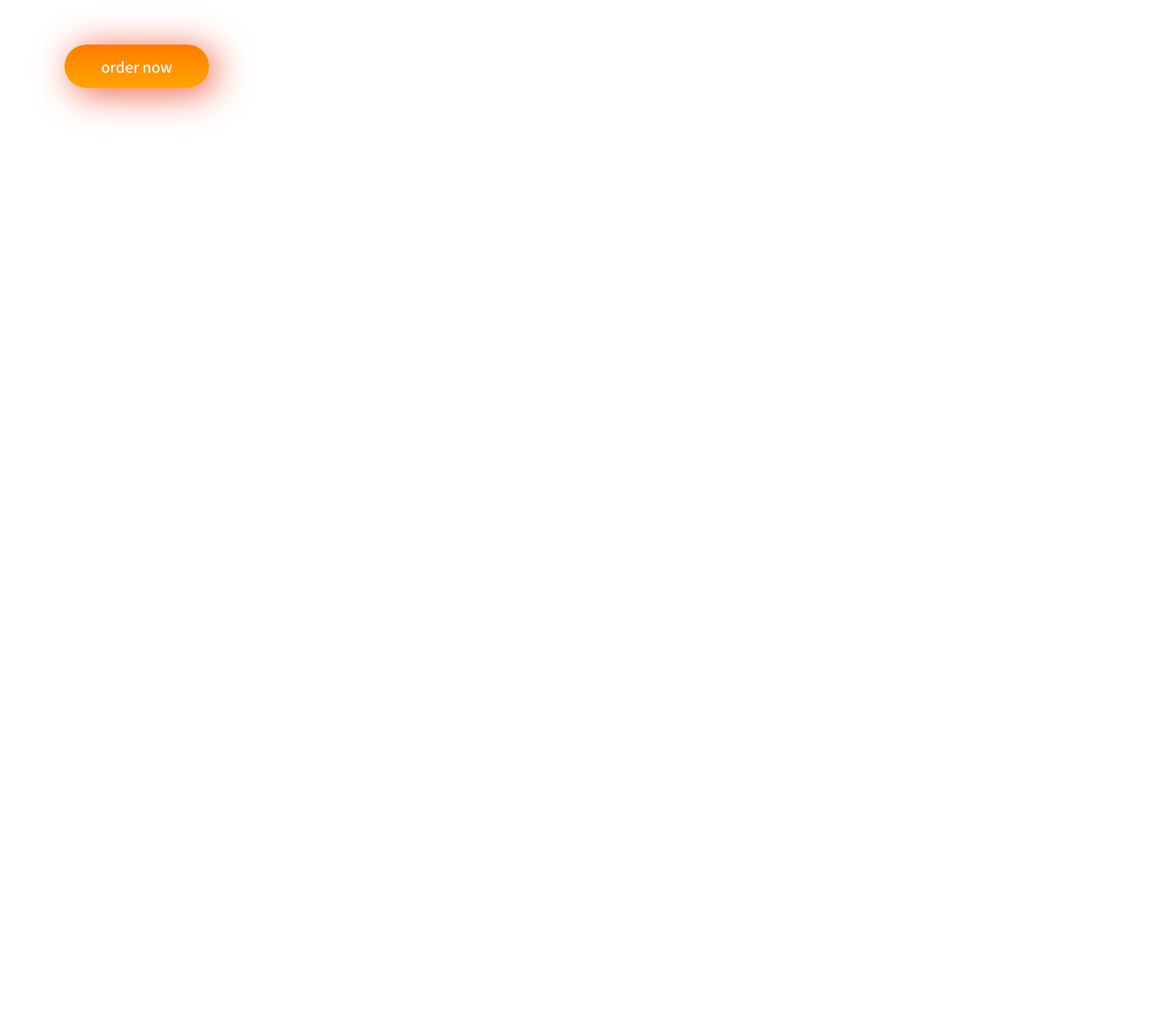
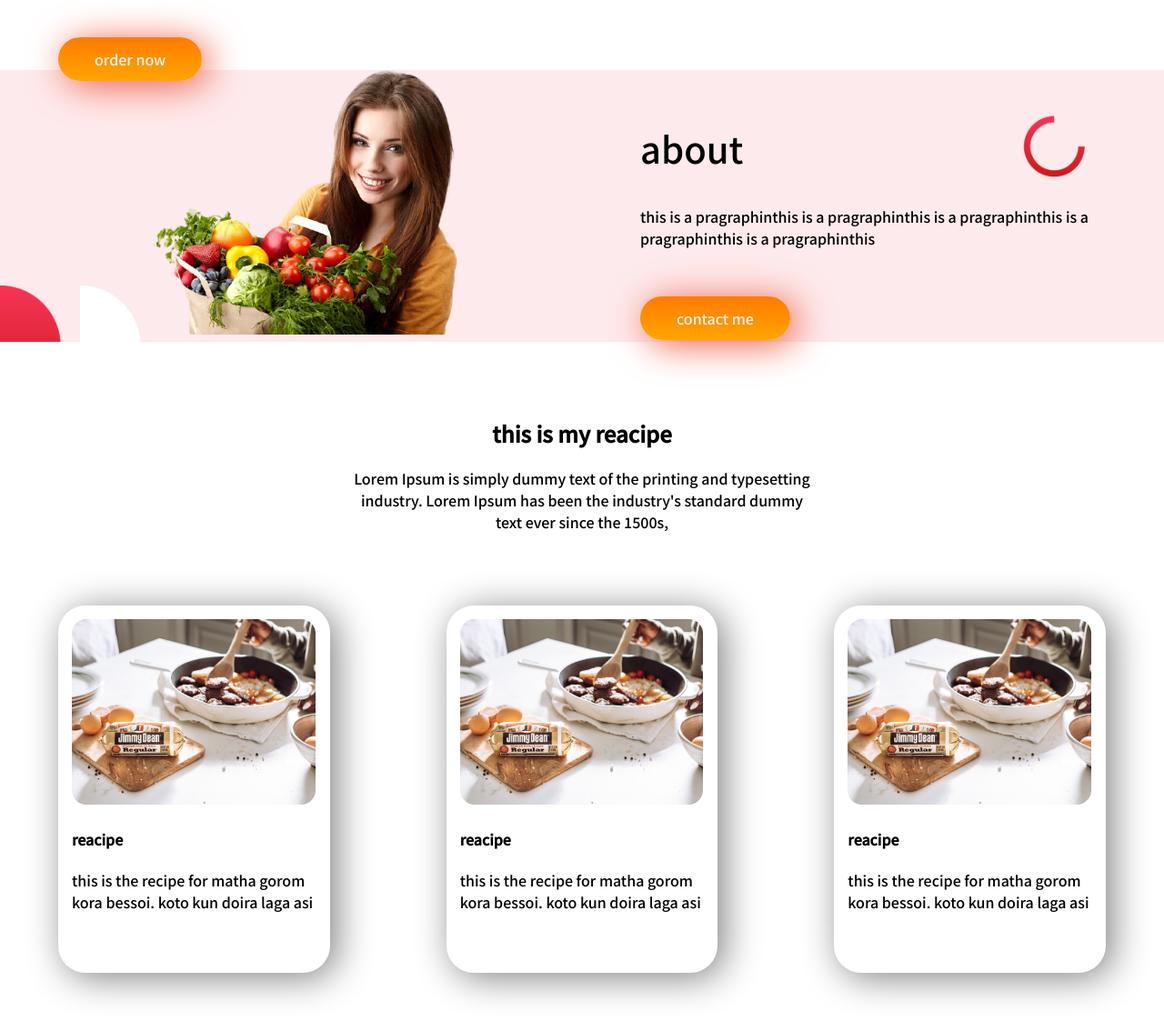
Before and after one commit to muhaiminhossain/food-site, a plain HTML site: page index.html in a window 1280 px wide. Shown: the part 564-1698 px from the top of the page at 91% size. Before the commit the page ends 800 px from the top, so only its background shows below. Drawn offline with Linux system fonts and the light colour scheme.

Commit message:
this was so painful!

```diff
--- a/index.html
+++ b/index.html
@@ -31,11 +31,62 @@
 
     </section>
 
+    <section class="devided-section">
+
+        <div class="half-width img">
+            <img src="images/female/kisspng-healthy-diet-food-eating-nutrition-woman-diet-5b20e260c13c04.3441013515288817607915-removebg-preview.png"
+                alt="">
+        </div>
+        <div class="half-width">
+            <h2 id="about-size">about</h2>
+            <p>this is a pragraphinthis is a pragraphinthis is a pragraphinthis is a pragraphinthis is a
+                pragraphinthis
+
+            </p><br><br>
+            <a class="button" href="http://www.google.com" target="_blank" rel="noopener noreferrer"> contact me</a>
+        </div>
+
+    </section>
+
     <section>
-        <div>
-
+        <div class="center-alingment">
+            <h2>this is my reacipe</h2>
+            <p id="pragraph-box">Lorem Ipsum is simply dummy text of the printing and typesetting industry. Lorem Ipsum
+                has
+                been the
+                industry's standard dummy text ever since the 1500s, </p>
         </div>
     </section>
+
+    <section class="recipe-flex">
+        <div class="box">
+            <img class="width-img" src="images/food/Project Cover.jpg" alt="">
+            <h4>reacipe</h4>
+            <p>
+                this is the recipe for matha gorom kora bessoi. koto kun doira laga asi
+            </p>
+        </div>
+
+
+        <div class="box">
+            <img class="width-img" src="images/food/Project Cover.jpg" alt="">
+            <h4>reacipe</h4>
+            <p>
+                this is the recipe for matha gorom kora bessoi. koto kun doira laga asi
+            </p>
+        </div>
+
+        <div class="box">
+            <img class="width-img" src="images/food/Project Cover.jpg" alt="">
+            <h4>reacipe</h4>
+            <p>
+                this is the recipe for matha gorom kora bessoi. koto kun doira laga asi
+            </p>
+        </div>
+    </section>
+
+
+
 </body>
 
 </html>
--- a/style.css
+++ b/style.css
@@ -6,6 +6,7 @@ h1 {
     font-size: 80px;
 }
 body{
+    margin: 0%;
     font-family: 'Noto Sans TC', sans-serif;
 }
 .button{
@@ -31,3 +32,41 @@ body{
     width: 85%;
 
 }
+#about-size{
+    font-size: 30pt;
+    font-weight: 400;
+    margin-top: 10%;
+}
+.devided-section{
+    margin: 0%;
+    display: flex;
+    background-image: url(images/shapes/Frame\ 58.jpg);
+    background-repeat: no-repeat;
+    background-size: 100%;
+}
+.center-alingment{
+    padding-top: 5%;
+    text-align: center;
+}
+#pragraph-box{
+    padding-left: 30%;
+    padding-right: 30%;
+}
+.width-img{
+    width: 95%;
+}
+.recipe-flex{
+    display: flex;
+}
+.box{
+    box-shadow: 7px 5px 40px gray;
+    padding-top: 15px;
+    padding-right: 2px;
+    padding-bottom: 50px;
+    padding-left: 15px;
+    margin: 5%;
+    border-radius: 30px;
+}
+p{
+    padding-right: 10px;
+}
```
